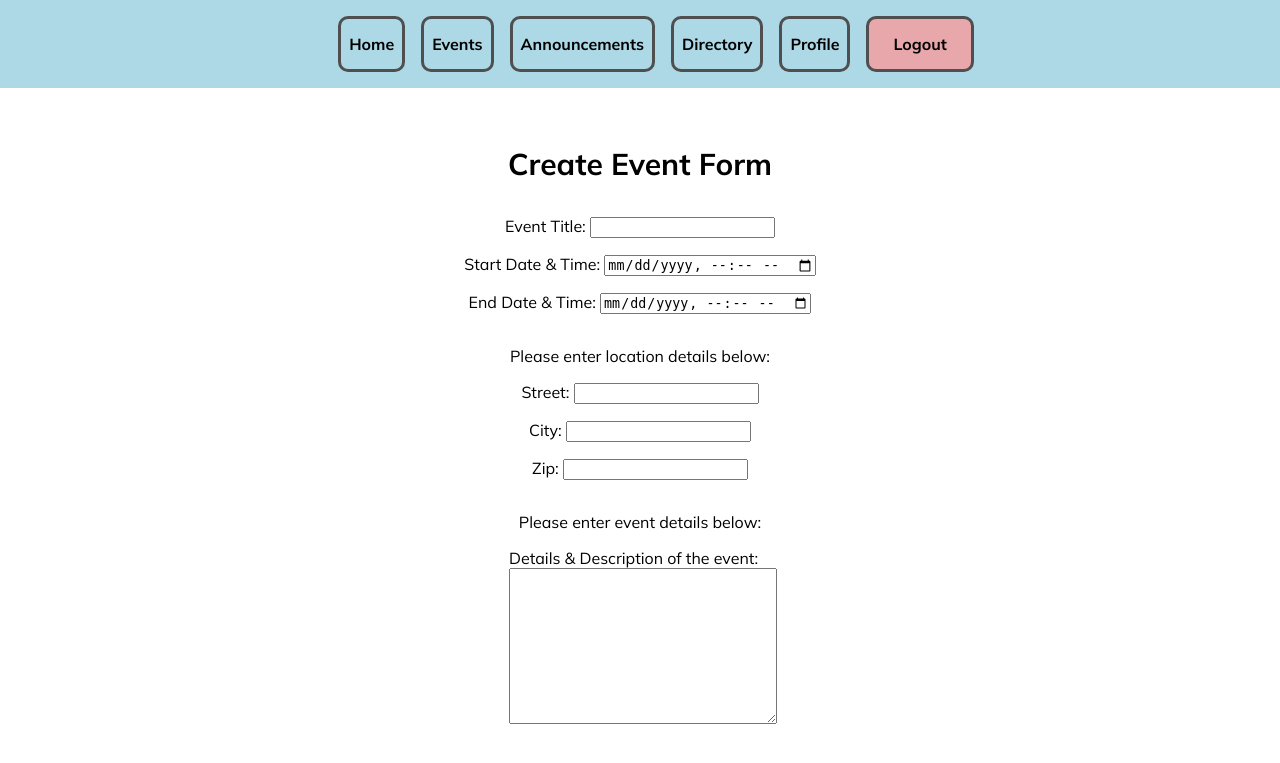
After one commit to KellyElysian/ems_test_system, a PHP site: page /createEvent.php in a window 1280 px wide. The commit adds this page. Shown: the top 763 px of the page. Run offline with PHP 8.4, Linux system fonts and the light colour scheme; the visitor is signed in with stand-in values (Sample User, id 1); data that the repository does not hold is empty.

Commit message:
Changelog 1.3.0
- Create createEvent.php
- A lot of styling changes

```diff
--- /dev/null
+++ b/createEvent.php
@@ -0,0 +1,77 @@
+<?php
+// Automatically brings the config file
+require 'includes/config.php';
+
+// Default Permissions
+// Checks if they're logged in
+if (isset($_SESSION['role'])) {
+    // Checks if they have created a profile (hence checking member_id session variable is set)
+    if ($_SESSION['role'] != "Admin") {
+        header('Location: https://cgi.luddy.indiana.edu/~keldong/ems/home.php');
+        die();
+    }
+} else {
+    header('Location: https://cgi.luddy.indiana.edu/~keldong/ems/home.php');
+    die();
+}
+
+$event_submit = $_POST['event'];
+?>
+<!DOCTYPE html>
+<html lang="en">
+
+<head>
+    <meta charset="UTF-8">
+    <meta name="viewport" content="width=device-width, initial-scale=1.0">
+    <title>Creating an Event</title>
+    <link rel="stylesheet" href="css/default.css">
+    <link rel="stylesheet" href="css/form.css">
+</head>
+
+<body id="event">
+    <?php require 'includes/navbar.php'; ?>
+    <div class="container">
+        <div class="form_container">
+            <div>
+                <h2>Create Event Form</h2>
+                <form method="POST">
+                    <div>
+                        <label for="title">Event Title:</label>
+                        <input type="text" name="title" minlength="1" maxlength="50" pattern="^[a-zA-Z1-9]+$" required>
+                    </div>
+                    <div>
+                        <label for="title">Start Date & Time:</label>
+                        <input type="datetime-local" name="date_time_start" required>
+                    </div>
+                    <div>
+                        <label for="title">End Date & Time:</label>
+                        <input type="datetime-local" name="date_time_end" required>
+                    </div>
+
+                    <p class="headers">Please enter location details below:</p>
+                    <div>
+                        <label for="title">Street:</label>
+                        <input type="text" name="street" pattern="^[a-zA-Z1-9]+$" required>
+                    </div>
+                    <div>
+                        <label for="title">City:</label>
+                        <input type="text" name="city" pattern="^[a-zA-Z]+$" required>
+                    </div>
+                    <div>
+                        <label for="title">Zip:</label>
+                        <input type="text" name="zip" pattern="^[0-9]*$" required>
+                    </div>
+
+                    <p class="headers">Please enter event details below:</p>
+                    <div>
+                        <label for="title">Details & Description of the event:</label>
+                        <br>
+                        <textarea name="details" id="details_box" cols="30" rows="10" class="details_box" required></textarea>
+                    </div>
+                </form>
+            </div>
+        </div>
+    </div>
+</body>
+
+</html>
--- a/createMember.php
+++ b/createMember.php
@@ -11,9 +11,6 @@ if (isset($_SESSION['user_id'])) {
         die();
     }
 }
-
-// Common SESSION variables that are always used.
-$user_id = $_SESSION['user_id'];
 
 $reg_submit = $_POST['reg'];
 ?>
--- a/css/form.css
+++ b/css/form.css
@@ -137,3 +137,21 @@ form .submit {
     font-size: 20px;
     text-align: center;
 }
+
+/*
+    createEvent.php
+*/
+#event .headers {
+    font-size: 16px;
+    margin: 1.5em 0 0.5em;
+    text-align: center;
+}
+
+#event .details_box {
+    width: 100%;
+}
+
+#event div h2 {
+    font-size: 30px;
+    text-align: center;
+}
--- a/events.php
+++ b/events.php
@@ -2,10 +2,6 @@
 // Automatically brings the config file
 require 'includes/config.php';
 
-// Regular SESSION variables for security reasons
-$member_id = $_SESSION['member_id'];
-$user_id = $_SESSION['user_id'];
-$user_role = $_SESSION['role'];
 ?>
 <!DOCTYPE html>
 <html lang="en">
@@ -25,7 +21,7 @@ $user_role = $_SESSION['role'];
         if ($user_role == "Admin") {
             echo '
             <form action="createEvent.php" method="POST">
-                <input type="submit" name="create_event" class="create_event">
+                <input type="submit" name="create_event" class="create_event" value="Create Event">
             </form>
             ';
         }
--- a/home.php
+++ b/home.php
@@ -2,10 +2,6 @@
 // Automatically brings the config file
 require 'includes/config.php';
 
-// Regular SESSION variables for security reasons
-$member_id = $_SESSION['member_id'];
-$user_id = $_SESSION['user_id'];
-$user_role = $_SESSION['role'];
 ?>
 
 <!DOCTYPE html>
--- a/includes/config.php
+++ b/includes/config.php
@@ -5,6 +5,12 @@ session_start();
 session_regenerate_id(true);
 // Information data
 $db_connection = mysqli_connect("db.luddy.indiana.edu", "i494f23_keldong", "my+sql=i494f23_keldong", "i494f23_keldong");
+
+// Assigning session variables
+$member_id = $_SESSION['member_id'];
+$user_id = $_SESSION['user_id'];
+$user_role = $_SESSION['role'];
+
 // Checks database connection
 if (mysqli_connect_errno()) {
     echo "Connection Failed" . mysqli_connect_error();
```
Also changed, not shown: build.sql (+4 -3 lines), css/events.css (+2 -6 lines).
